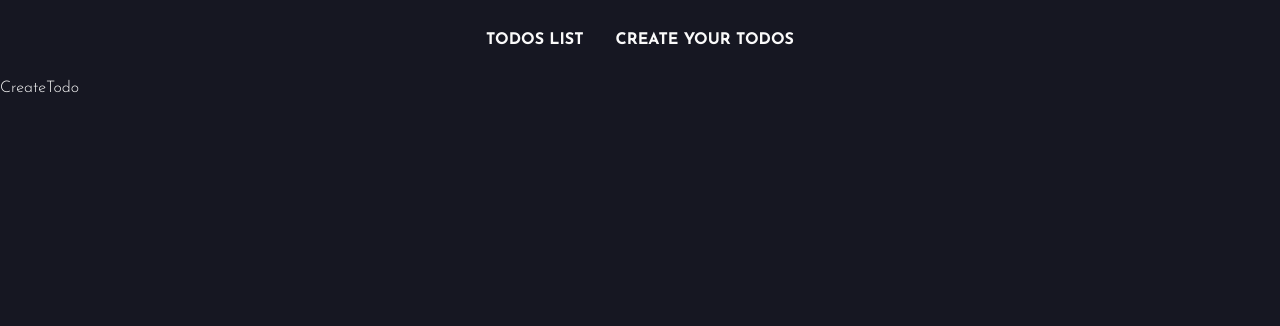
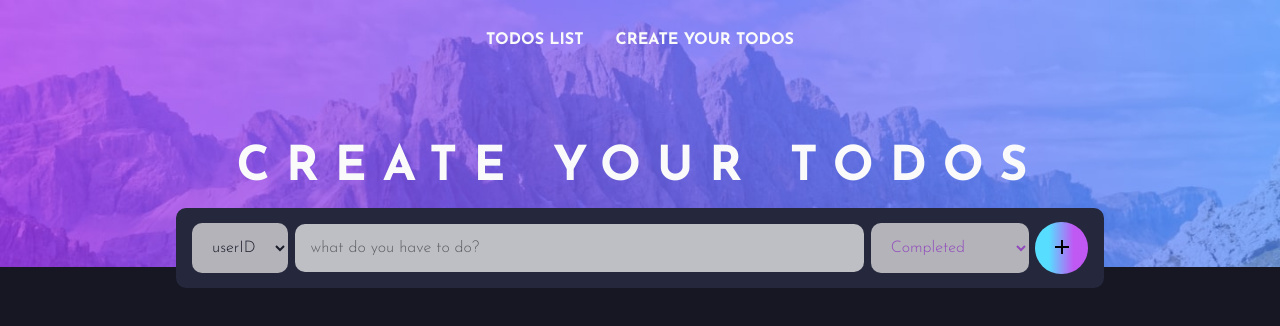
Before and after one commit to orianabreu/ohmycode-test, a React (Create React App) app: page /create-your-todos in a window 1280 px wide. Shown: the top 326 px of the page. Built offline with nearby package versions, Linux system fonts and the light colour scheme.

Commit message:
generate create area comp for todos
add redux slice and styles

```diff
--- /dev/null
+++ b/src/components/CreateTodoArea/CreateTodoArea.jsx
@@ -0,0 +1,21 @@
+import React from 'react';
+import AddIcon from '@mui/icons-material/Add';
+
+import UsersSelect from '../UsersSelect/UsersSelect';
+import * as S from './CreateTodoArea.styles';
+
+export default function CreateTodoArea() {
+  return (
+    <S.Form>
+        <UsersSelect defaultValue="userID"/>
+        <S.Input type='text' placeholder='what do you have to do?'/>
+        <S.CompletedTodoSelect>
+            <option value="completed">Completed</option>
+            <option value="not-completed">Not Completed</option>
+        </S.CompletedTodoSelect>
+        <S.AddButton>
+            <AddIcon fontSize='medium'/>
+        </S.AddButton>
+    </S.Form>
+  )
+}
--- /dev/null
+++ b/src/components/CreateTodoArea/CreateTodoArea.styles.jsx
@@ -0,0 +1,41 @@
+import styled from "styled-components";
+import { Select } from "../UsersSelect/UsersSelect.styles";
+
+export const Form = styled.form`
+  background-color: ${({ theme }) => theme.palette.darkGreyDesaturated};
+  border-radius: 10px;
+  display: flex;
+  align-items: center;
+  justify-content: space-between;
+  height: 5rem;
+  margin-top: 1rem;
+  padding: 0 1rem;
+  width: 100%;
+`;
+
+export const Input = styled.input`
+  border: none;
+  border-radius: 10px;
+  color: ${({ theme }) => theme.palette.purple};
+  font-family: "Josefin Sans", sans-serif;
+  font-size: ${({ theme }) => theme.sizing.paragraph};
+  outline: none;
+  opacity: 0.7;
+  padding: 1rem;
+  width: 60%;
+`;
+
+export const CompletedTodoSelect = styled(Select)`
+    color: ${({ theme }) => theme.palette.purple};
+`;
+
+export const AddButton = styled.button`
+  border: none;
+  border-radius: 50%;
+  background: linear-gradient(
+    90deg,
+    hsl(192, 100%, 67%) 26%,
+    hsl(280, 87%, 65%) 73%
+  );
+  padding: 0.8rem 0.9rem;
+`;
--- a/src/components/UsersSelect/UsersSelect.jsx
+++ b/src/components/UsersSelect/UsersSelect.jsx
@@ -4,7 +4,7 @@ import { useSelector, useDispatch } from "react-redux";
 import * as S from "./UsersSelect.styles";
 import { UPDATE_SELECT_STATE } from "./usersSelectSlice";
 
-export default function UsersSelect() {
+export default function UsersSelect({ defaultValue }) {
   const dispatch = useDispatch();
   const { userId } = useSelector((state) => state);
 
@@ -18,7 +18,7 @@ export default function UsersSelect() {
           dispatch(UPDATE_SELECT_STATE(e.target.value))
         }>
         <option value={'default'} disabled hidden>
-          Filter by userId
+          {defaultValue}
         </option>
         <option value='1'>1</option>
         <option value='2'>2</option>
--- a/src/components/UsersSelect/UsersSelect.styles.jsx
+++ b/src/components/UsersSelect/UsersSelect.styles.jsx
@@ -4,6 +4,8 @@ export const Select = styled.select`
     border: none;
     border-radius: 10px;
     color: ${({theme}) => theme.palette.darkGrey};
+    font-family: 'Josefin Sans', sans-serif;
+    font-size: ${({theme}) => theme.sizing.paragraph};
     outline: none;
     opacity: 0.7;
     padding: 1rem;
--- a/src/pages/CreateTodo/CreateTodo.jsx
+++ b/src/pages/CreateTodo/CreateTodo.jsx
@@ -1,7 +1,19 @@
 import React from 'react';
+
+import * as S from './CreateTodo.styles';
+import Header from '../../components/Header/Header';
+import bgLight from '../../assets/images/bg-desktop-light.jpg';
+import SectionTitle from '../../components/SectionTitle/SectionTitle';
+import CreateTodoArea from '../../components/CreateTodoArea/CreateTodoArea';
 
 export default function CreateTodo() {
   return (
-    <div>CreateTodo</div>
+    <>
+        <Header src={bgLight}/>
+        <S.CreateAreaWrapper>
+            <SectionTitle>Create your todos</SectionTitle>
+            <CreateTodoArea />
+        </S.CreateAreaWrapper>
+    </>
   )
 }
--- /dev/null
+++ b/src/pages/CreateTodo/CreateTodo.styles.jsx
@@ -0,0 +1,8 @@
+import styled from 'styled-components';
+import { Wrapper } from '../TodosList/TodosList.styles';
+
+export const CreateAreaWrapper = styled(Wrapper)`
+    flex-direction: column;
+    justify-content: center;
+    width: 70%;
+`;
```
Also changed, not shown: src/components/CreateTodoArea/CreateTodoAreaSlice.js (added, +21 -0 lines).
